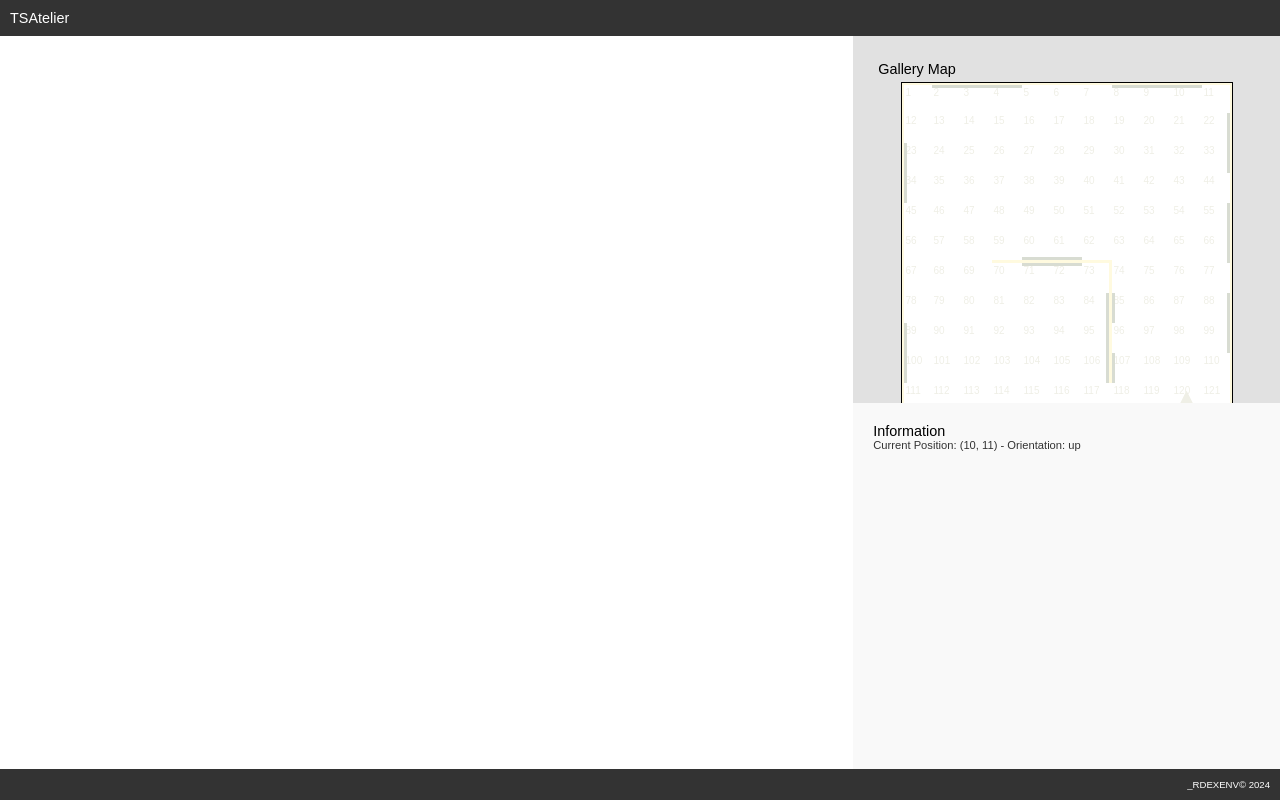
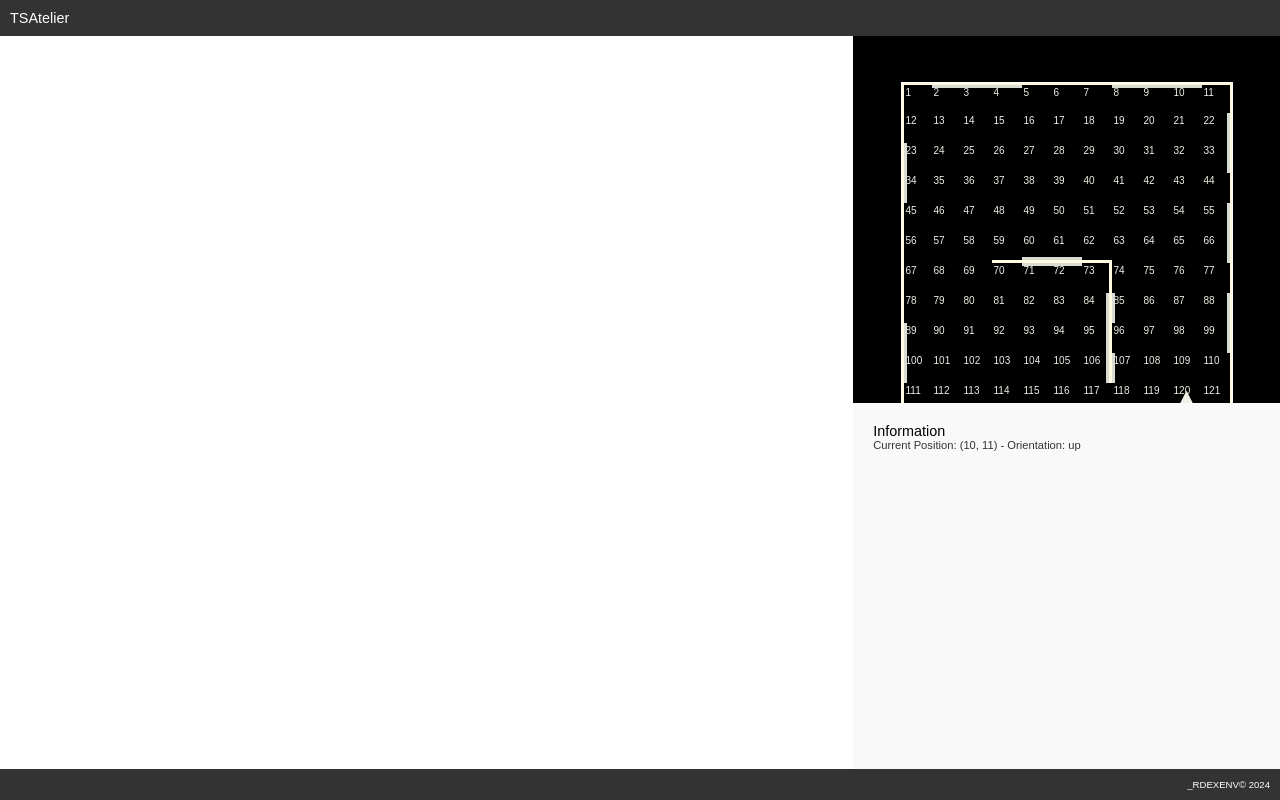
Before and after one commit to XUDOR/_TSATELIER, a plain HTML site: page index.html in a window 1280 px wide. Drawn offline with Linux system fonts and the light colour scheme.

Commit message:
style change .. V1

```diff
--- a/styles.css
+++ b/styles.css
@@ -67,7 +67,7 @@ header {
 /* Right column: Sidebar */
 #sidebar {
   width: 33.33%;
-  background-color: #e1e1e1;
+  background-color: black;
   display: flex;
   flex-direction: column;
   overflow: auto; /* Enable scrolling if content overflows */
@@ -86,8 +86,8 @@ header {
   grid-template-columns: repeat(11, 30px);
   grid-template-rows: repeat(11, 30px);
 
-  background-color: white;
-  border: 1px solid black;
+  background-color: black;
+  border: 1px solid white;
 }
 
 /* Map Cells */
@@ -97,7 +97,7 @@ header {
   height: 30px;
   position: relative;
   padding: 2px; /* Reintroduce 2px padding here to offset artwork */
-  background-color: white;
+  background-color: black;
 }
 
 /* Artwork Elements */
@@ -126,7 +126,7 @@ header {
   transform: translate(-50%, -50%) rotate(0deg);
   width: 15px;
   height: 15px;
-  background-color: #179FAD;
+  background-color: #efefe6;
   clip-path: polygon(50% 0%, 0% 100%, 100% 100%);
   z-index: 11;
 }
```
